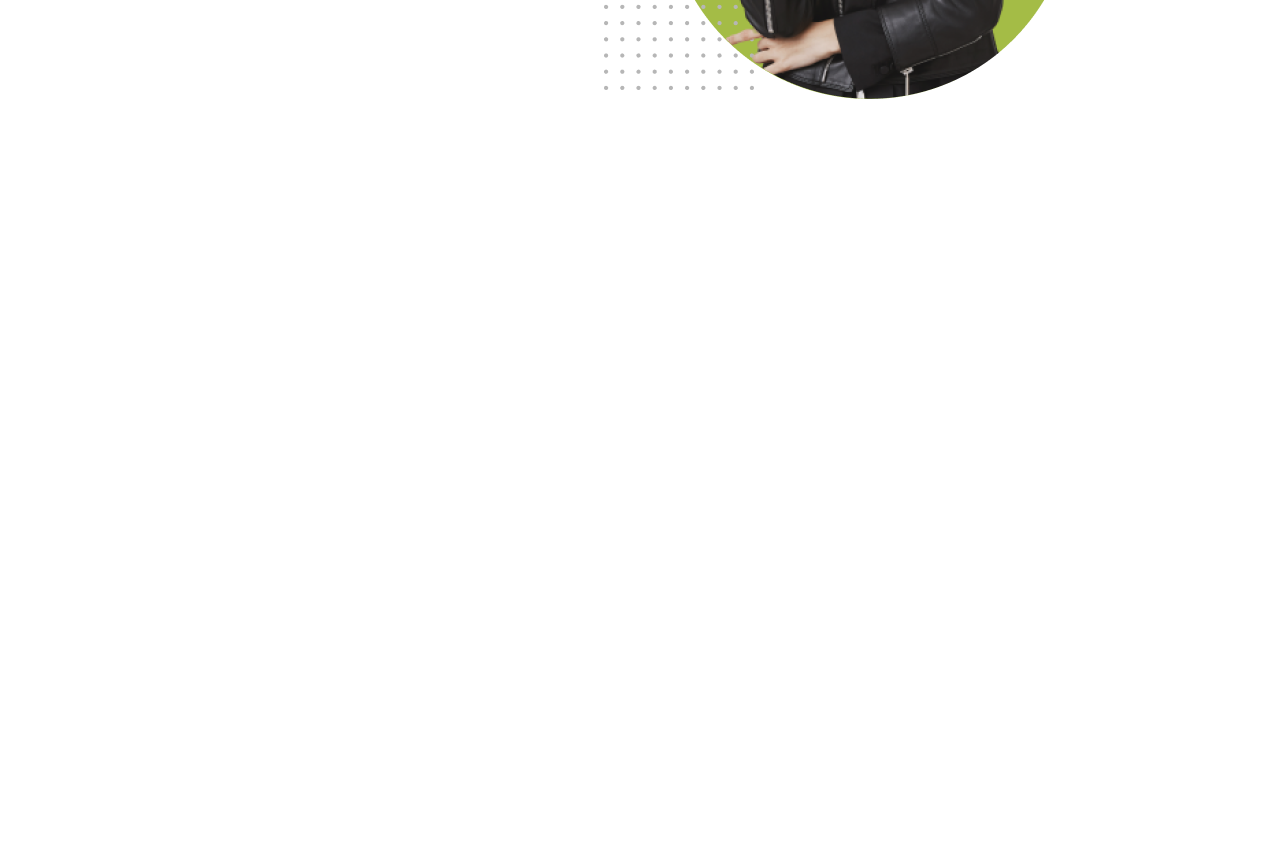
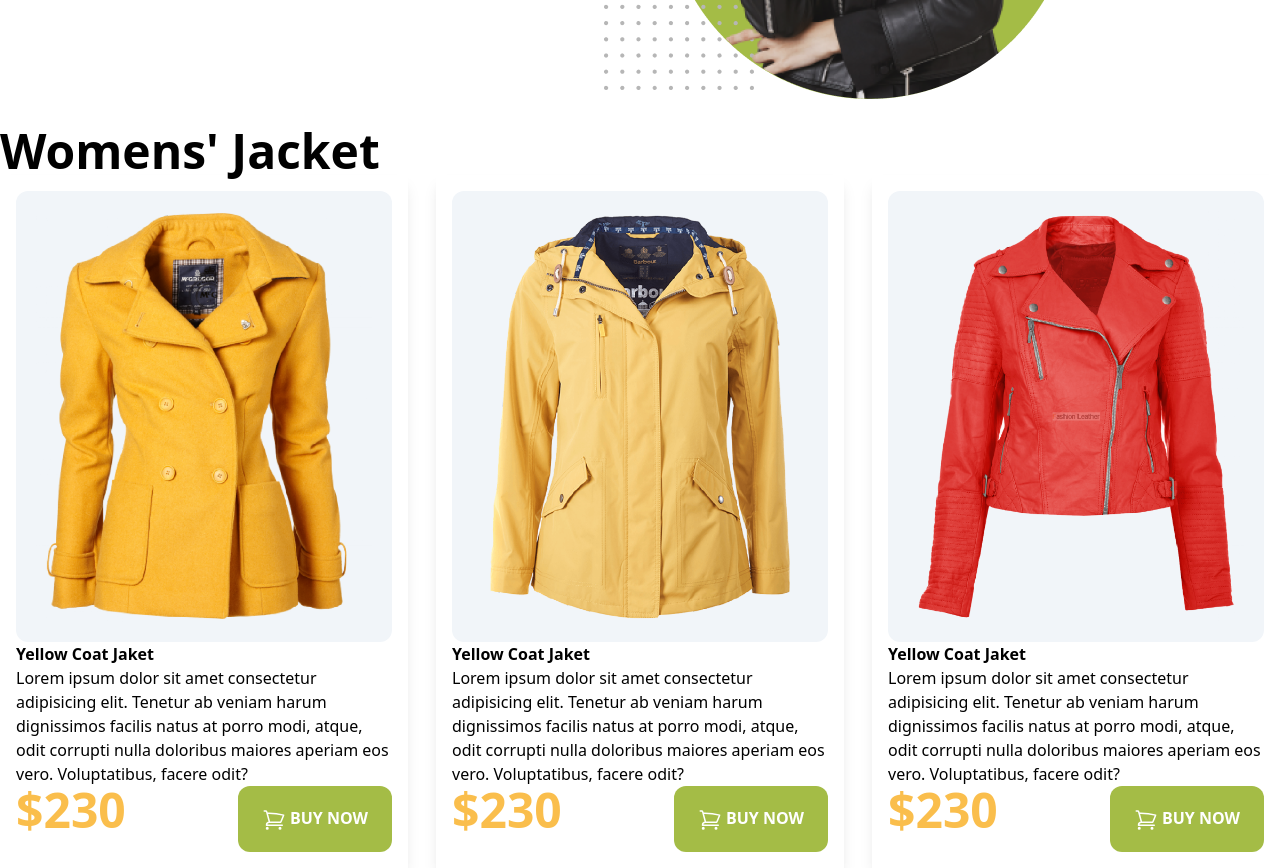
Before and after one commit to Sagar-DU/penguin-fashion-tailwind, a plain HTML site: page index.html in a window 1280 px wide. Shown: the part 400-1268 px from the top of the page. Before the commit the page ends 800 px from the top, so only its background shows below. Drawn offline with nearby package versions, Linux system fonts and the light colour scheme.

Commit message:
tailwind sucks

```diff
--- a/index.html
+++ b/index.html
@@ -44,7 +44,60 @@
       </section>
     </header>
 
-    <main>
+    <main class="container mx-auto">
+      <!-- Womens' Jacket -->
+      <section>
+        <h2 class="text-5xl font-bold">
+          Womens' Jacket
+        </h2>
+        <div class="grid grid-cols-3 gap-7">
+                  <!-- Jacket 1 -->
+        <div class="p-4 shadow-lg">
+          <div class="p-5 bg-slate-100 rounded-xl">
+            <img src="images/jacket-1.png" alt="">
+          </div>
+          <h3 class="font-semibold">Yellow Coat Jaket</h3>
+          <p>Lorem ipsum dolor sit amet consectetur adipisicing elit. Tenetur ab veniam harum dignissimos facilis natus at porro modi, atque, odit corrupti nulla doloribus maiores aperiam eos vero. Voluptatibus, facere odit?</p>
+          <div class="flex justify-between">
+            <h2 class="text-5xl font-bold text-fontpenguin">$230</h2>
+            <button class="uppercase bg-[#A4BC46] px-6 py-5 text-white font-semibold rounded-xl"><svg xmlns="http://www.w3.org/2000/svg" fill="none" viewBox="0 0 24 24" stroke-width="1.5" stroke="currentColor" class="w-6 h-6 inline">
+              <path stroke-linecap="round" stroke-linejoin="round" d="M2.25 3h1.386c.51 0 .955.343 1.087.835l.383 1.437M7.5 14.25a3 3 0 00-3 3h15.75m-12.75-3h11.218c1.121-2.3 2.1-4.684 2.924-7.138a60.114 60.114 0 00-16.536-1.84M7.5 14.25L5.106 5.272M6 20.25a.75.75 0 11-1.5 0 .75.75 0 011.5 0zm12.75 0a.75.75 0 11-1.5 0 .75.75 0 011.5 0z" />
+            </svg>
+            Buy Now</button>
+          </div>
+        </div>
+        <!-- Jacket 2 -->
+        <div class="p-4 shadow-lg">
+          <div class="p-5 bg-slate-100 rounded-xl">
+            <img src="images/jacket-2.png" alt="">
+          </div>
+          <h3 class="font-semibold">Yellow Coat Jaket</h3>
+          <p>Lorem ipsum dolor sit amet consectetur adipisicing elit. Tenetur ab veniam harum dignissimos facilis natus at porro modi, atque, odit corrupti nulla doloribus maiores aperiam eos vero. Voluptatibus, facere odit?</p>
+          <div class="flex justify-between">
+            <h2 class="text-5xl font-bold text-fontpenguin">$230</h2>
+            <button class="uppercase bg-[#A4BC46] px-6 py-5 text-white font-semibold rounded-xl"><svg xmlns="http://www.w3.org/2000/svg" fill="none" viewBox="0 0 24 24" stroke-width="1.5" stroke="currentColor" class="w-6 h-6 inline">
+              <path stroke-linecap="round" stroke-linejoin="round" d="M2.25 3h1.386c.51 0 .955.343 1.087.835l.383 1.437M7.5 14.25a3 3 0 00-3 3h15.75m-12.75-3h11.218c1.121-2.3 2.1-4.684 2.924-7.138a60.114 60.114 0 00-16.536-1.84M7.5 14.25L5.106 5.272M6 20.25a.75.75 0 11-1.5 0 .75.75 0 011.5 0zm12.75 0a.75.75 0 11-1.5 0 .75.75 0 011.5 0z" />
+            </svg>
+            Buy Now</button>
+          </div>
+        </div>
+        <!-- Jacket 3 -->
+        <div class="p-4 shadow-lg">
+          <div class="p-5 bg-slate-100 rounded-xl">
+            <img src="images/jacket-3.png" alt="">
+          </div>
+          <h3 class="font-semibold">Yellow Coat Jaket</h3>
+          <p>Lorem ipsum dolor sit amet consectetur adipisicing elit. Tenetur ab veniam harum dignissimos facilis natus at porro modi, atque, odit corrupti nulla doloribus maiores aperiam eos vero. Voluptatibus, facere odit?</p>
+          <div class="flex justify-between">
+            <h2 class="text-5xl font-bold text-fontpenguin">$230</h2>
+            <button class="uppercase bg-[#A4BC46] px-6 py-5 text-white font-semibold rounded-xl"><svg xmlns="http://www.w3.org/2000/svg" fill="none" viewBox="0 0 24 24" stroke-width="1.5" stroke="currentColor" class="w-6 h-6 inline">
+              <path stroke-linecap="round" stroke-linejoin="round" d="M2.25 3h1.386c.51 0 .955.343 1.087.835l.383 1.437M7.5 14.25a3 3 0 00-3 3h15.75m-12.75-3h11.218c1.121-2.3 2.1-4.684 2.924-7.138a60.114 60.114 0 00-16.536-1.84M7.5 14.25L5.106 5.272M6 20.25a.75.75 0 11-1.5 0 .75.75 0 011.5 0zm12.75 0a.75.75 0 11-1.5 0 .75.75 0 011.5 0z" />
+            </svg>
+            Buy Now</button>
+          </div>
+        </div>
+        </div>
+      </section>
     </main>
 
     <footer>
```
